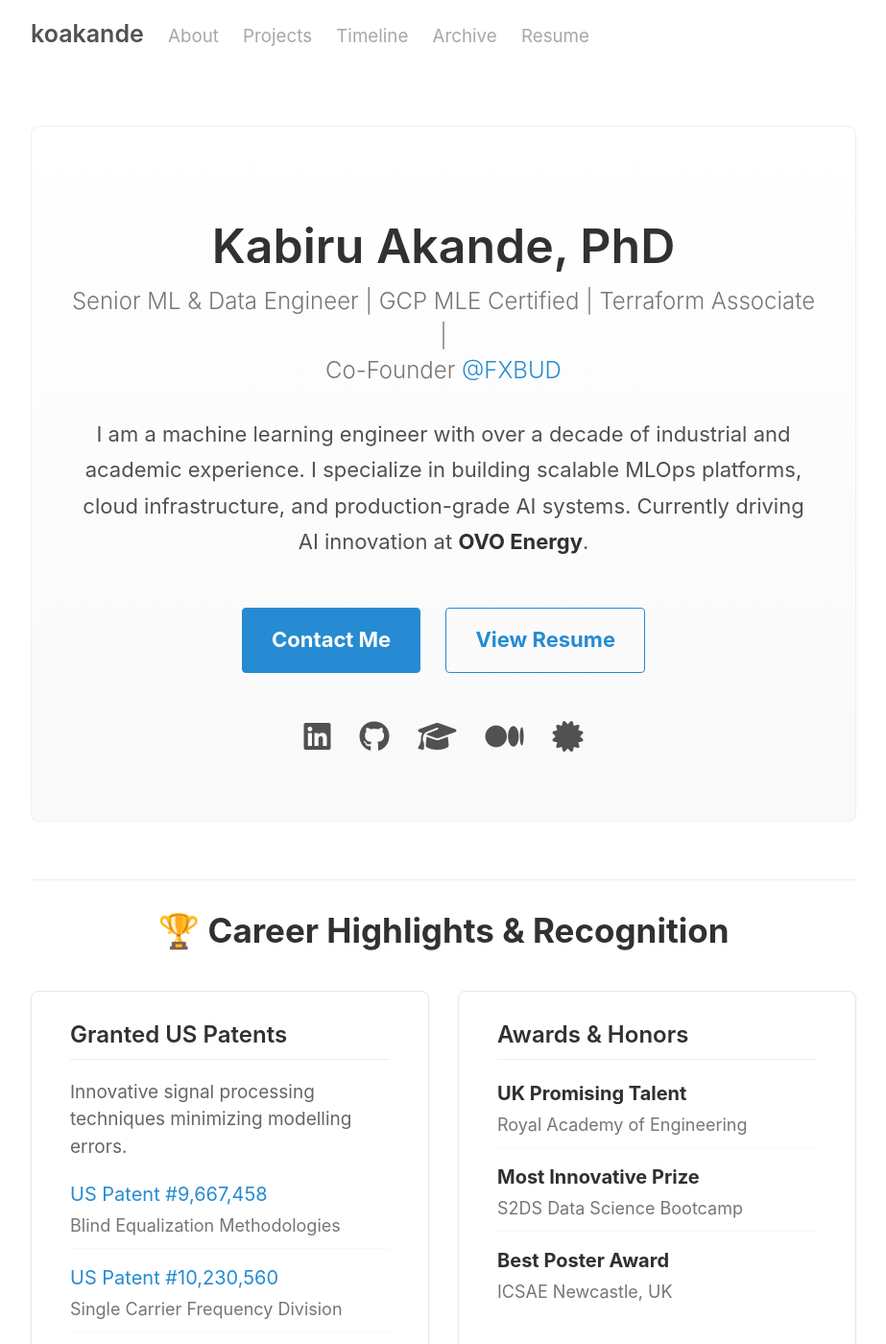
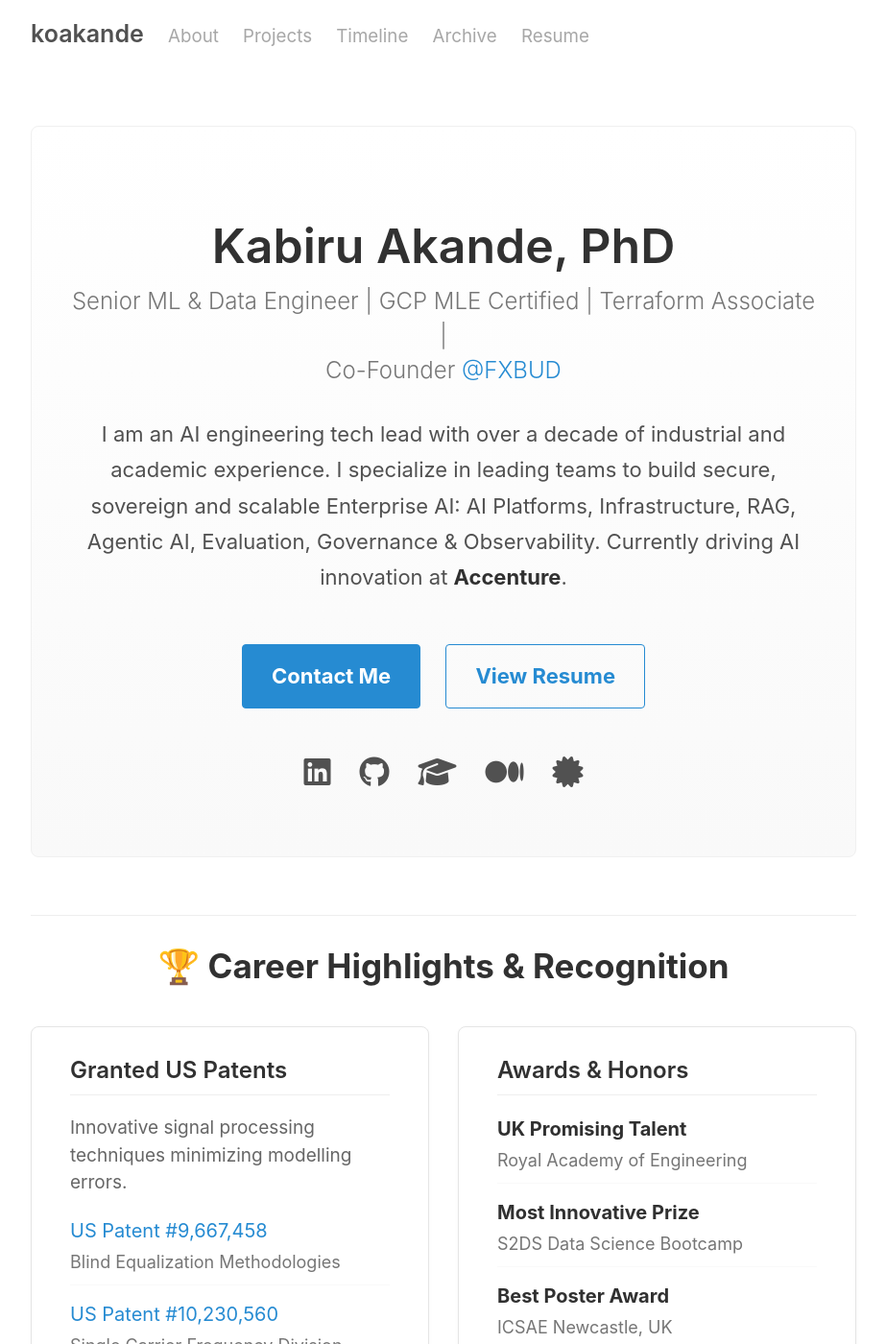
Before and after one commit to kbakande/kbakande.github.io, a Jekyll site: the page built from index.html, in a window 1280 px wide and 1400 px high. Shown: the whole window at 96% size, without its empty margins (178-1101 px from the left). Built offline with Jekyll 4.4.1, drawn with Linux system fonts in a browser that asks for light colours; the list of posts is cut into pages by our own code; some of the changed text lies outside the part shown.

Commit message:
adds new cert

```diff
--- a/index.html
+++ b/index.html
@@ -13,9 +13,9 @@ title: Home
 
   <div class="hero-content">
     <p>
-      I am a machine learning engineer with over a decade of industrial and academic experience.
-      I specialize in building scalable MLOps platforms, cloud infrastructure, and production-grade AI systems.
-      Currently driving AI innovation at <strong>OVO Energy</strong>.
+      I am an AI engineering tech lead with over a decade of industrial and academic experience.
+      I specialize in leading teams to build secure, sovereign and scalable Enterprise AI: AI Platforms, Infrastructure, RAG, Agentic AI, Evaluation, Governance & Observability.
+      Currently driving AI innovation at <strong>Accenture</strong>.
     </p>
 
     <div class="hero-actions">
@@ -91,6 +91,12 @@ title: Home
 <div class="section-container">
   <h2 class="section-title">📜 Certifications</h2>
   <div class="cert-grid">
+
+    <a href="https://www.credly.com/earner/earned/badge/4f4a21e1-0b85-45a5-8ed7-06cfe18a804c" target="_blank" class="cert-item">
+      <span class="cert-icon">☁️</span>
+      <strong>Professional Data Engineer Certification</strong>
+      <span class="cert-year">2026</span>
+    </a>
 
     <a href="https://www.credly.com/badges/45f8179d-62e3-4902-a171-7041235759b7" target="_blank" class="cert-item">
       <span class="cert-icon">☁️</span>
```
